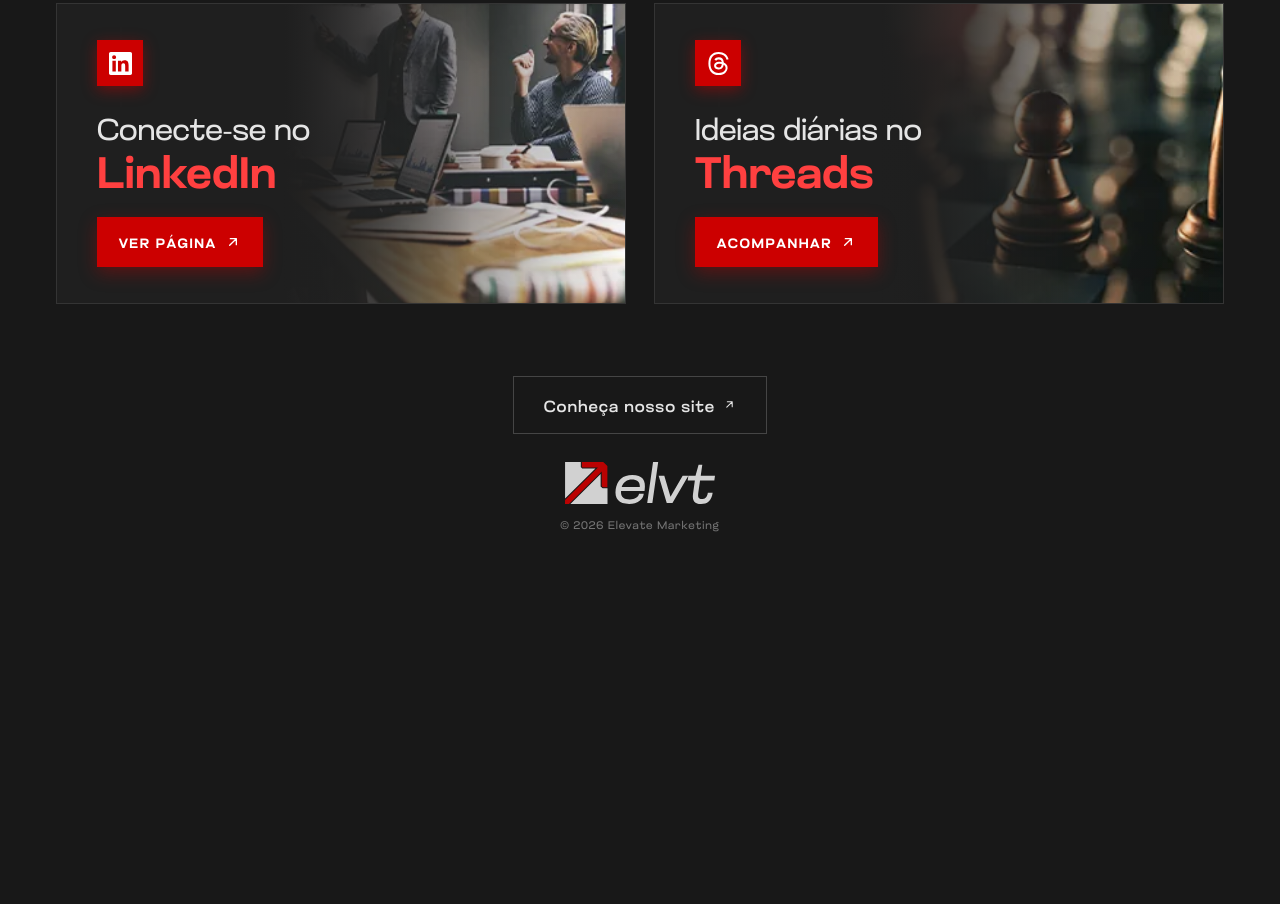
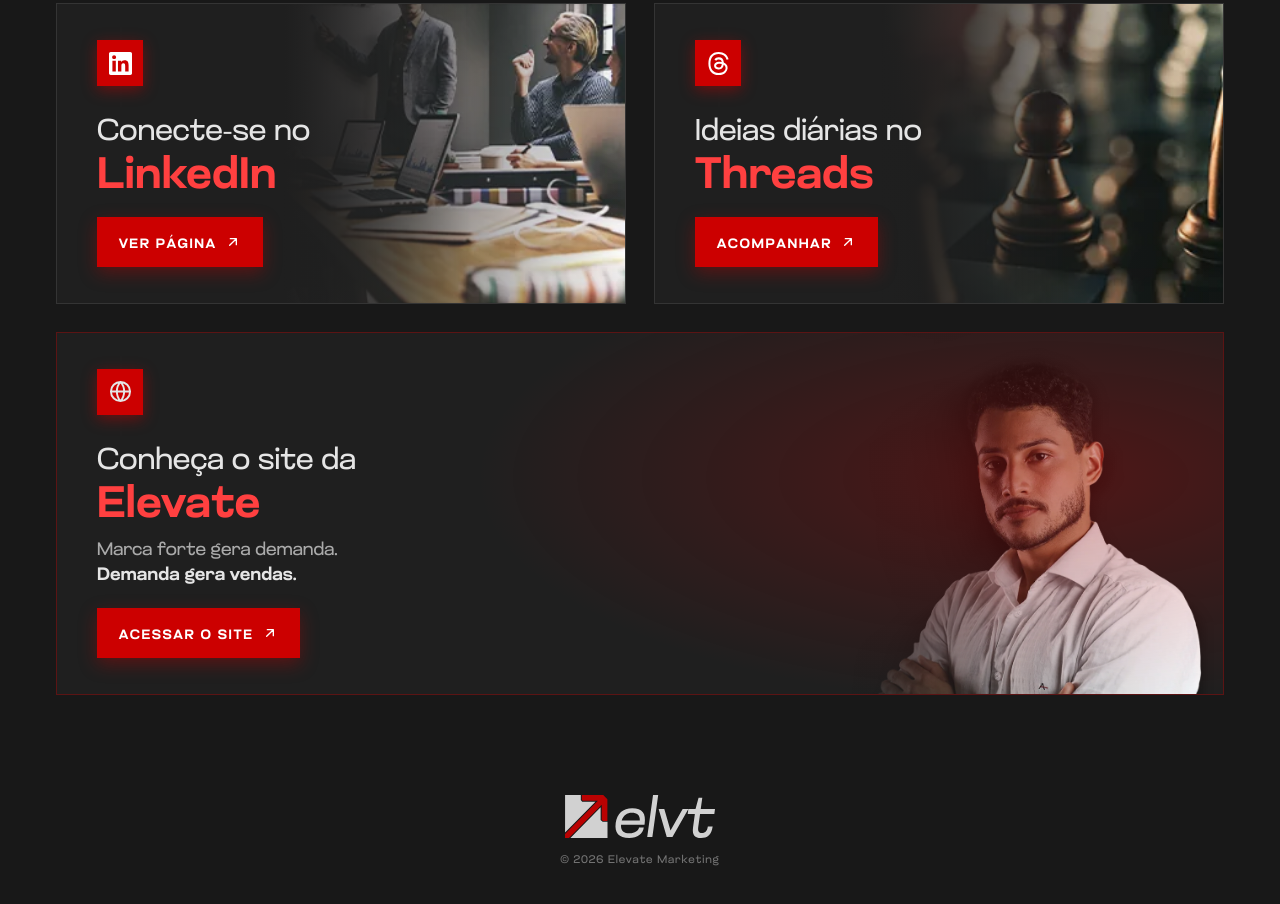
Before and after one commit to contatoelvtmkt-stack/ARVORE-DE-LINKS, a plain HTML site: page index.html in a window 1280 px wide. Shown: the part 977-1881 px from the top of the page. Before the commit the page ends 1565 px from the top, so only its background shows below. Drawn offline with Linux system fonts and the light colour scheme.

Commit message:
Troca o botão do site por um banner com a foto do Isaac e o slogan
Co-Authored-By: Claude Opus 5.5 <noreply@anthropic.com>
Claude-Session: https://claude.ai/code/session_012qrbtFtJtthbg23RYz456L

```diff
--- a/css/links.css
+++ b/css/links.css
@@ -122,6 +122,14 @@ body::before{
 @property --a{syntax:'<angle>';inherits:false;initial-value:0deg}
 @keyframes spin{to{--a:360deg}}
 
+/* card do site: Isaac recortado à direita */
+.card--site{min-height:190px;border-color:rgba(204,0,0,.35)}
+.card--site .card__img{width:60%;background-size:auto 128%;background-position:100% 8%;-webkit-mask-image:linear-gradient(90deg,transparent 0%,transparent 30%,#000 62%);mask-image:linear-gradient(90deg,transparent 0%,transparent 30%,#000 62%)}
+.card--site::after{background:radial-gradient(70% 90% at 85% 40%,rgba(204,0,0,.28),rgba(204,0,0,0) 70%),linear-gradient(90deg,var(--card) 30%,rgba(31,31,31,.4) 62%,rgba(31,31,31,0) 100%)}
+.card--site .card__icon svg{fill:none;stroke:#fff}
+.card__sub{display:block;margin-top:8px;font-weight:300;font-size:12.5px;line-height:1.4;color:rgba(229,229,229,.7);max-width:190px}
+.card__sub b{display:block;font-weight:500;color:var(--text)}
+
 @media (hover:hover){
   .card:hover{border-color:rgba(204,0,0,.9);transform:translateY(-3px);box-shadow:0 16px 40px rgba(204,0,0,.18)}
   .card:hover .card__img{transform:scale(1.06)}
@@ -132,13 +140,6 @@ body::before{
 
 /* ---------- RODAPÉ ---------- */
 .foot{text-align:center;padding:40px 20px 34px}
-.foot__site{
-  display:inline-flex;align-items:center;gap:8px;padding:12px 22px;border-radius:0;
-  border:1px solid rgba(229,229,229,.22);font-size:13px;font-weight:400;letter-spacing:.06em;
-  transition:border-color .3s ease,color .3s ease;
-}
-.foot__site svg{width:13px;height:13px;fill:none;stroke:currentColor;stroke-width:2;stroke-linecap:round;stroke-linejoin:round}
-.foot__site:hover{border-color:var(--red-hi);color:#fff}
 .foot__logo{width:110px;margin:28px auto 12px;opacity:.9}
 .foot small{display:block;font-weight:300;font-size:11px;letter-spacing:.08em;color:rgba(229,229,229,.45)}
 
@@ -161,6 +162,8 @@ body::before{
   .card{min-height:200px}
   .card__body{padding:26px 28px;max-width:68%}
   .card--main{min-height:240px}
+  .card--site{min-height:240px}
+  .card__sub{font-size:14px;max-width:260px}
 }
 
 /* ---------- DESKTOP (1200px+, pensado em 1920): banner em tela cheia + cards 2 por linha ---------- */
@@ -186,9 +189,12 @@ body::before{
   .card__title strong,.card--main .card__title strong{font-size:44px}
   .btn,.card--main .btn{margin-top:24px;padding:15px 22px;font-size:13.5px}
   .btn svg{width:16px;height:16px}
+  .card--site{grid-column:1/-1;min-height:320px}
+  .card--site .card__img{width:46%;background-size:auto 135%;background-position:85% 6%}
+  .card--site .card__body{max-width:50%}
+  .card__sub{font-size:18px;max-width:420px;margin-top:12px}
   .foot{padding:72px 48px 56px}
-  .foot__site{font-size:16px;padding:16px 30px}
-  .foot__logo{width:150px}
+    .foot__logo{width:150px}
 }
 
 @media (prefers-reduced-motion:reduce){
--- a/index.html
+++ b/index.html
@@ -4,7 +4,7 @@
   <meta charset="utf-8">
   <meta name="viewport" content="width=device-width, initial-scale=1, viewport-fit=cover">
   <title>Elevate Marketing | Links</title>
-  <meta name="description" content="Todos os canais da Elevate Marketing: WhatsApp, Instagram, YouTube, TikTok, LinkedIn e Threads.">
+  <meta name="description" content="Todos os canais da Elevate Marketing: WhatsApp, Instagram, YouTube, TikTok, LinkedIn, Threads e site.">
   <meta name="theme-color" content="#181818">
   <meta property="og:title" content="Elevate Marketing | Links">
   <meta property="og:description" content="Fale com a Elevate e acompanhe nossos canais.">
@@ -26,7 +26,7 @@
   <link rel="icon" type="image/png" sizes="64x64" href="assets/img/favicon-64.png">
   <link rel="apple-touch-icon" href="assets/img/favicon-180.png">
   <link rel="preload" href="assets/fonts/glancyr-medium.woff2" as="font" type="font/woff2" crossorigin>
-  <link rel="stylesheet" href="css/links.css?v=20261120a">
+  <link rel="stylesheet" href="css/links.css?v=20261120b">
   <script>document.documentElement.classList.add('js')</script>
 </head>
 <body>
@@ -37,6 +37,7 @@
     <symbol id="i-tiktok" viewBox="0 0 24 24"><path d="M12.525.02c1.31-.02 2.61-.01 3.91-.02.08 1.53.63 3.09 1.75 4.17 1.12 1.11 2.7 1.62 4.24 1.79v4.03c-1.44-.05-2.89-.35-4.2-.97-.57-.26-1.1-.59-1.62-.93-.01 2.92.01 5.84-.02 8.75-.08 1.4-.54 2.79-1.35 3.94-1.31 1.92-3.58 3.17-5.91 3.21-1.43.08-2.86-.31-4.08-1.03-2.02-1.19-3.44-3.37-3.65-5.71-.02-.5-.03-1-.01-1.49.18-1.9 1.12-3.72 2.58-4.96 1.66-1.44 3.98-2.13 6.15-1.72.02 1.48-.04 2.96-.04 4.44-.99-.32-2.15-.23-3.02.37-.63.41-1.11 1.04-1.36 1.75-.21.51-.15 1.07-.14 1.61.24 1.64 1.82 3.02 3.5 2.87 1.12-.01 2.19-.66 2.77-1.61.19-.33.4-.67.41-1.06.1-1.79.06-3.57.07-5.36.01-4.03-.01-8.05.02-12.07z"/></symbol>
     <symbol id="i-linkedin" viewBox="0 0 24 24"><path d="M20.447 20.452h-3.554v-5.569c0-1.328-.027-3.037-1.852-3.037-1.853 0-2.136 1.445-2.136 2.939v5.667H9.351V9h3.414v1.561h.046c.477-.9 1.637-1.85 3.37-1.85 3.601 0 4.267 2.37 4.267 5.455v6.286zM5.337 7.433c-1.144 0-2.063-.926-2.063-2.065 0-1.138.92-2.063 2.063-2.063 1.14 0 2.064.925 2.064 2.063 0 1.139-.925 2.065-2.064 2.065zm1.782 13.019H3.555V9h3.564v11.452zM22.225 0H1.771C.792 0 0 .774 0 1.729v20.542C0 23.227.792 24 1.771 24h20.451C23.2 24 24 23.227 24 22.271V1.729C24 .774 23.2 0 22.222 0h.003z"/></symbol>
     <symbol id="i-threads" viewBox="0 0 24 24"><path d="M12.186 24h-.007c-3.581-.024-6.334-1.205-8.184-3.509C2.35 18.44 1.5 15.586 1.472 12.01v-.017c.03-3.579.879-6.43 2.525-8.482C5.845 1.205 8.6.024 12.18 0h.014c2.746.02 5.043.725 6.826 2.098 1.677 1.29 2.858 3.13 3.509 5.467l-2.04.569c-1.104-3.96-3.898-5.984-8.304-6.015-2.91.022-5.11.936-6.54 2.717C4.307 6.504 3.616 8.914 3.589 12c.027 3.086.718 5.496 2.057 7.164 1.43 1.783 3.631 2.698 6.54 2.717 2.623-.02 4.358-.631 5.8-2.045 1.647-1.613 1.618-3.593 1.09-4.798-.31-.71-.873-1.3-1.634-1.75-.192 1.352-.622 2.446-1.284 3.272-.886 1.102-2.14 1.704-3.73 1.79-1.202.065-2.361-.218-3.259-.801-1.063-.689-1.685-1.74-1.752-2.964-.065-1.19.408-2.285 1.33-3.082.88-.76 2.119-1.207 3.583-1.291a13.853 13.853 0 0 1 3.02.142c-.126-.742-.375-1.332-.75-1.757-.513-.586-1.308-.883-2.359-.89h-.029c-.844 0-1.992.232-2.721 1.32L7.734 7.847c.98-1.454 2.568-2.256 4.478-2.256h.044c3.194.02 5.097 1.975 5.287 5.388.108.046.216.094.321.142 1.49.7 2.58 1.761 3.154 3.07.797 1.82.871 4.79-1.548 7.158-1.85 1.81-4.094 2.628-7.277 2.65Zm1.003-11.69c-.242 0-.487.007-.739.021-1.836.103-2.98.946-2.916 2.143.067 1.256 1.452 1.839 2.784 1.767 1.224-.065 2.818-.543 3.086-3.71a10.5 10.5 0 0 0-2.215-.221z"/></symbol>
+    <symbol id="i-site" viewBox="0 0 24 24"><path fill="none" stroke="currentColor" stroke-width="2" stroke-linecap="round" stroke-linejoin="round" d="M12 2a10 10 0 1 0 0 20 10 10 0 0 0 0-20Zm-10 10h20M12 2c2.5 2.7 3.8 6.1 3.8 10S14.5 19.3 12 22M12 2C9.5 4.7 8.2 8.1 8.2 12s1.3 7.3 3.8 10"/></symbol>
   </svg>
 
   <main class="page">
@@ -101,15 +102,23 @@
           <span class="btn">Acompanhar <svg viewBox="0 0 24 24" aria-hidden="true"><path d="M7 17 17 7M8 7h9v9"/></svg></span>
         </span>
       </a>
+      <a class="card card--site in" style="--d:0.72s" href="https://elvtmkt.com.br/" target="_blank" rel="noopener" aria-label="Site da Elevate Marketing">
+        <span class="card__img" style="background-image:url(assets/img/hero-pessoa.webp)" aria-hidden="true"></span>
+        <span class="card__body">
+          <span class="card__icon"><svg aria-hidden="true"><use href="#i-site"/></svg></span>
+          <span class="card__title">Conheça o site da <strong>Elevate</strong></span>
+          <span class="card__sub">Marca forte gera demanda. <b>Demanda gera vendas.</b></span>
+          <span class="btn">Acessar o site <svg viewBox="0 0 24 24" aria-hidden="true"><path d="M7 17 17 7M8 7h9v9"/></svg></span>
+        </span>
+      </a>
     </nav>
 
     <footer class="foot">
-      <a class="foot__site" href="https://elvtmkt.com.br/" >Conheça nosso site <svg viewBox="0 0 24 24" aria-hidden="true"><path d="M7 17 17 7M8 7h9v9"/></svg></a>
       <img class="foot__logo" src="assets/img/logo-elvt.svg" alt="Elevate Marketing" width="585" height="166">
       <small>© <span id="ano">2026</span> Elevate Marketing</small>
     </footer>
   </main>
 
-  <script src="js/links.js?v=20261120a"></script>
+  <script src="js/links.js?v=20261120b"></script>
 </body>
 </html>
```
Also changed, not shown: assets/img/hero-pessoa.webp (added).
